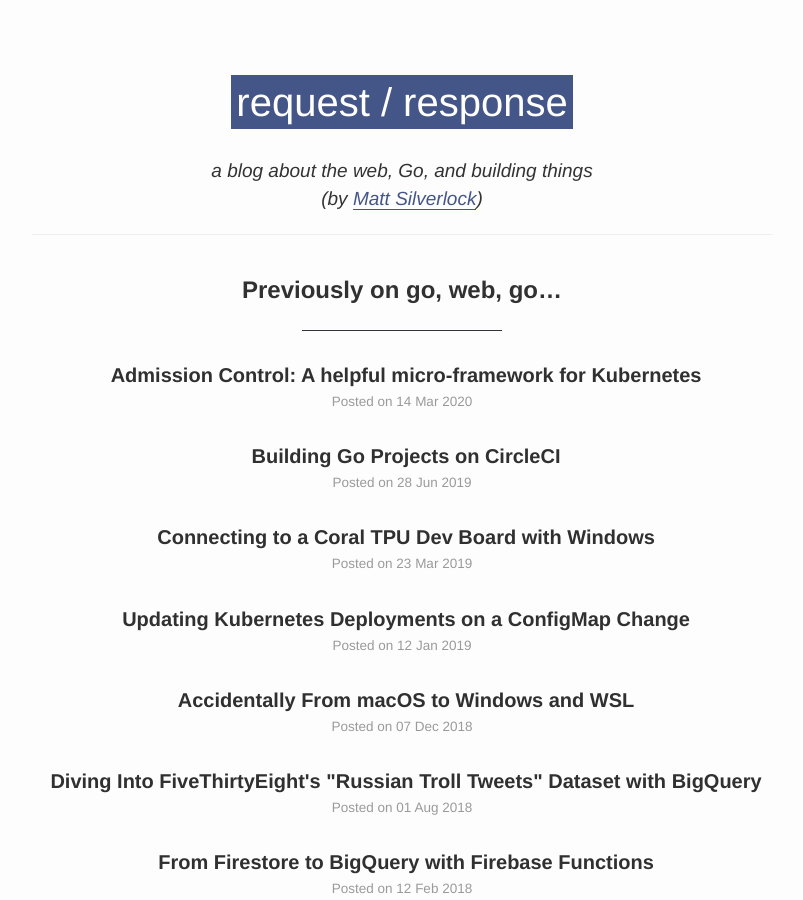
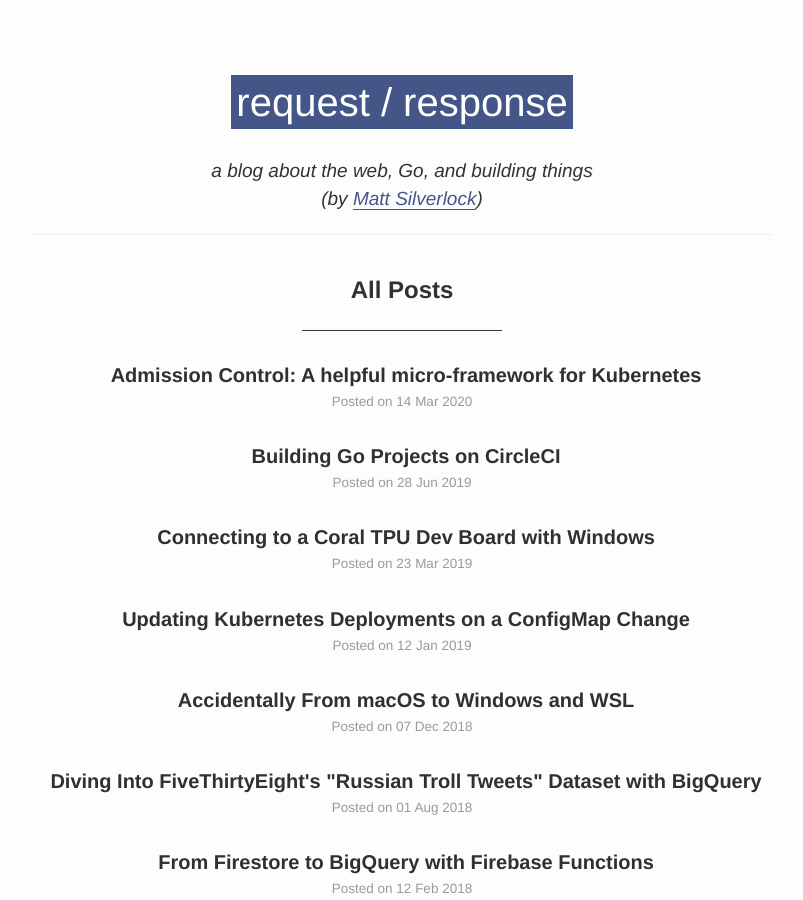
Before and after one commit to elithrar/elithrar.github.io, a Jekyll site: the page built from archive.html, in a window 1280 px wide and 900 px high. Shown: the whole window, without its empty margins (238-1041 px from the left). Built offline with Jekyll 4.4.1, drawn with Linux system fonts in a browser that asks for light colours.

Commit message:
Update archive.html

```diff
--- a/archive.html
+++ b/archive.html
@@ -4,7 +4,7 @@ title: Archive
 ---
 
 <div class="related">
-    <h2>Previously on go, web, go&hellip;</h2>
+    <h2>All Posts</h2>
 <hr>
 <div class="posts">
     {% for post in site.posts %}
```
